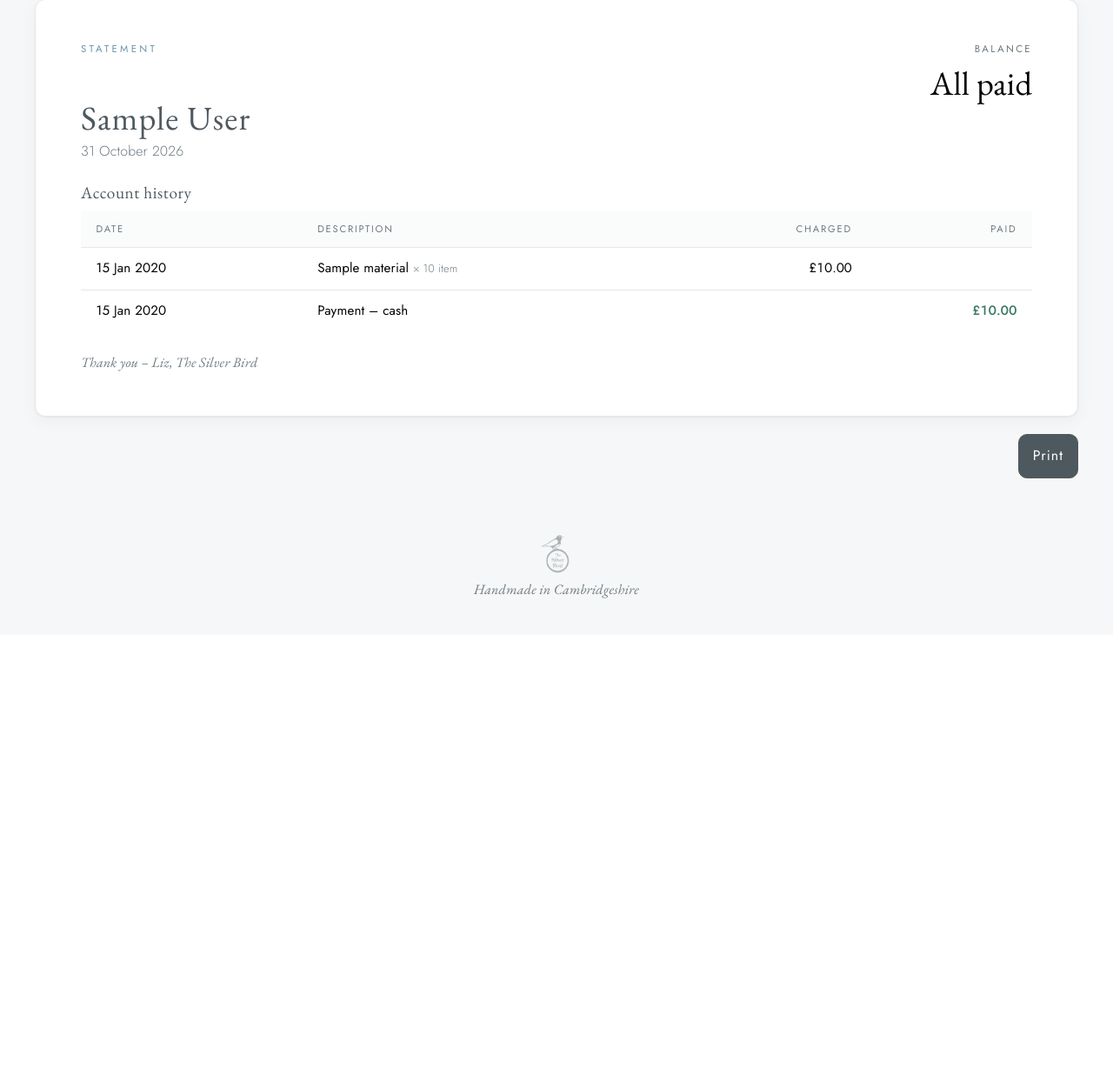
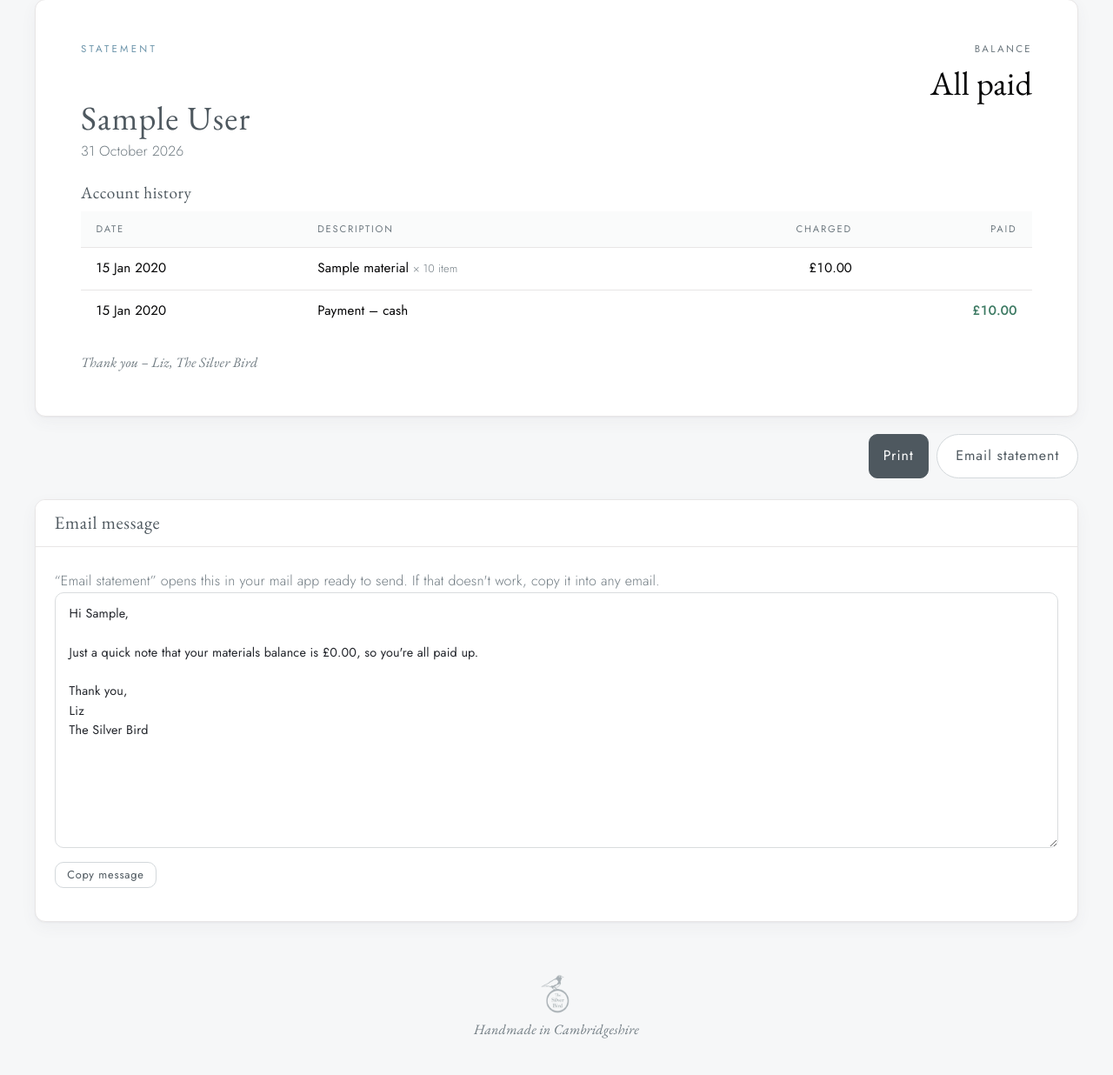
Before and after one commit to shug1062/liz_materials, a Django app: page /students/1/statement/ in a window 1280 px wide. Shown: the part 240-1476 px from the top of the page at 87% size. Before the commit the page ends 928 px from the top, so only its background shows below. Run offline with Django 5.2, Linux system fonts and the light colour scheme; tables that the repository leaves empty hold one stand-in row (values such as "Sample post"); parts of the project's set-up code (start-up, migrations or seed data) failed here and were passed over.

Commit message:
Enhance student balance statements: update email body and add conditional email links

```diff
--- a/django_app/tracker/statements.py
+++ b/django_app/tracker/statements.py
@@ -29,17 +29,19 @@ class Statement:
         return f"Your materials balance with {settings.STUDIO_NAME}"
 
     def email_body(self) -> str:
-        lines = [
-            f"Hi {self.first_name},",
-            "",
-            f"Just a quick note that your balance for materials is £{self.owed:,.2f}.",
-        ]
-        if self.items:
-            lines += ["", "This covers:"]
-            lines += [f"- {describe(item)}" for item in self.items]
+        lines = [f"Hi {self.first_name},", ""]
+        if self.owed:
+            lines.append(f"Just a quick note that your balance for materials is £{self.owed:,.2f}.")
+            if self.items:
+                lines += ["", "This covers:"]
+                lines += [f"- {describe(item)}" for item in self.items]
+            lines += ["", "You can pay by cash at your next class."]
+        elif self.credit:
+            lines.append(f"Just a quick note that you're £{self.credit:,.2f} in credit for materials, "
+                         "so there's nothing to pay.")
+        else:
+            lines.append("Just a quick note that your materials balance is £0.00, so you're all paid up.")
         lines += [
-            "",
-            "You can pay by cash or card at your next class.",
             "",
             "Thank you,",
             settings.STUDIO_SIGNOFF,
--- a/django_app/tracker/static/tracker/theme.css
+++ b/django_app/tracker/static/tracker/theme.css
@@ -144,8 +144,8 @@ tr.inactive td.name { text-decoration: line-through; }
 .sub-text { display: block; font-size: .8rem; font-weight: 300; color: var(--muted); }
 .unit { font-size: .8rem; font-weight: 300; color: var(--muted); }
 .students-table { table-layout: fixed; }
-.students-table th:nth-child(1) { width: 32%; }
-.students-table th:nth-child(2), .students-table th:nth-child(3), .students-table th:nth-child(4) { width: 15%; }
+.students-table th:nth-child(1) { width: 25%; }
+.students-table th:nth-child(2), .students-table th:nth-child(3), .students-table th:nth-child(4) { width: 13%; }
 .materials-table { table-layout: fixed; min-width: 860px; }
 .materials-table th:nth-child(1) { width: 30%; }
 .materials-table th:nth-child(2) { width: 13%; }
@@ -201,6 +201,7 @@ tr.inactive td.name { text-decoration: line-through; }
 button, [role=button], input[type=submit] { font-family: var(--sans); font-weight: 400; letter-spacing: .06em; border-radius: 999px; padding-left: 1.3rem; padding-right: 1.3rem; }
 .btn-row { display: flex; gap: .6rem; flex-wrap: wrap; align-items: center; }
 .btn-row > *, .actions > * { margin: 0; }
+.actions > * { white-space: nowrap; }
 .actions { display: flex; gap: .4rem; justify-content: flex-end; }
 button.small, a.small[role=button] { padding: .28rem .85rem; font-size: .8rem; }
 .ghost { background: var(--paper) !important; border: 1px solid #d3d8db !important; color: var(--slate) !important; }
--- a/django_app/tracker/templates/tracker/balances.html
+++ b/django_app/tracker/templates/tracker/balances.html
@@ -21,7 +21,7 @@
         <td class="covers-cell">{% for item in st.items|slice:":3" %}{{ item.label }}{% if not forloop.last %}; {% endif %}{% endfor %}{% if st.items|length > 3 %} <span class="unit">+{{ st.items|length|add:"-3" }} more</span>{% endif %}</td>
         <td>
           <div class="actions">
-            {% if st.mailto %}<a class="small" role="button" href="{{ st.mailto }}">Email</a>
+            {% if st.student.email %}<a class="small" role="button" href="{{ st.mailto }}">Email</a>
             {% else %}<a class="small ghost" role="button" href="{% url 'tracker:student_edit' st.student.pk %}">Add email</a>{% endif %}
             <a class="small ghost" role="button" href="{% url 'tracker:student_statement' st.student.pk %}">Statement</a>
           </div>
--- a/django_app/tracker/templates/tracker/class_detail.html
+++ b/django_app/tracker/templates/tracker/class_detail.html
@@ -29,6 +29,8 @@
           <td><a href="{{ s.get_absolute_url }}"><strong>{{ s.name }}</strong></a>{% if s.email %}<span class="sub-text">{{ s.email }}</span>{% endif %}</td>
           <td class="num">{% include "tracker/partials/balance_text.html" with b=s.balance %}
             {% for name, amount in s.carried %}<span class="sub-text">incl. {{ amount|gbp }} from {{ name }}</span>{% endfor %}</td>
+          <td>{% if s.statement.mailto %}<a class="small ghost" role="button" href="{{ s.statement.mailto }}">Email statement</a>
+            {% else %}<button class="small ghost" disabled title="No email address">Email statement</button>{% endif %}</td>
         </tr>
       {% empty %}
         <tr><td class="empty">Nobody yet – add students from the list.</td></tr>
--- a/django_app/tracker/templates/tracker/statement.html
+++ b/django_app/tracker/templates/tracker/statement.html
@@ -54,17 +54,16 @@
 
 <div class="btn-row no-print statement-actions">
   <button type="button" onclick="window.print()">Print</button>
-  {% if statement.owed and statement.mailto %}<a role="button" class="ghost" href="{{ statement.mailto }}">Email balance</a>{% endif %}
+  {% if statement.mailto %}<a role="button" class="ghost" href="{{ statement.mailto }}">Email statement</a>
+  {% else %}<button class="ghost" disabled title="No email address">Email statement</button>{% endif %}
 </div>
 
-{% if statement.owed %}
 <section class="panel no-print">
   <header><h3>Email message</h3>{% if not student.email %}<a href="{% url 'tracker:student_edit' student.pk %}">Add an email address</a>{% endif %}</header>
   <div class="body">
-    <p class="lede">“Email balance” opens this in your mail app ready to send. If that doesn't work, copy it into any email.</p>
+    <p class="lede">“Email statement” opens this in your mail app ready to send. If that doesn't work, copy it into any email.</p>
     <textarea readonly rows="12" id="email-text" onclick="this.select()">{{ statement.email_body }}</textarea>
     <button type="button" class="small ghost" onclick="const t=document.getElementById('email-text');t.select();document.execCommand('copy');this.textContent='Copied ✓'">Copy message</button>
   </div>
 </section>
-{% endif %}
 {% endblock %}
--- a/django_app/tracker/templates/tracker/student_detail.html
+++ b/django_app/tracker/templates/tracker/student_detail.html
@@ -20,7 +20,8 @@
     <a role="button" class="ghost" href="{% url 'tracker:payment_new' %}?student={{ student.pk }}&next={{ request.path|urlencode }}">Record payment</a>
     <a role="button" class="ghost" href="{% url 'tracker:sale_new' %}?student={{ student.pk }}&next={{ request.path|urlencode }}">Record a sale</a>
     <a role="button" class="ghost" href="{% url 'tracker:student_statement' student.pk %}">Statement</a>
-    {% if statement.owed and statement.mailto %}<a role="button" class="ghost" href="{{ statement.mailto }}">Email balance</a>{% endif %}
+    {% if statement.mailto %}<a role="button" class="ghost" href="{{ statement.mailto }}">Email statement</a>
+    {% else %}<button class="ghost" disabled title="No email address">Email statement</button>{% endif %}
   </div>
 </div>
 
--- a/django_app/tracker/templates/tracker/student_list.html
+++ b/django_app/tracker/templates/tracker/student_list.html
@@ -40,6 +40,8 @@
           <div class="actions">
             <a class="small" role="button" href="{% url 'tracker:purchase_new' %}?student={{ s.pk }}&class_name={{ s.class_name|urlencode }}&next={{ s.back_url|urlencode }}">Purchase</a>
             <a class="small ghost" role="button" href="{% url 'tracker:payment_new' %}?student={{ s.pk }}&class_name={{ s.class_name|urlencode }}&next={{ s.back_url|urlencode }}">Payment</a>
+            {% if s.statement.mailto %}<a class="small ghost" role="button" href="{{ s.statement.mailto }}">Email statement</a>
+            {% else %}<button class="small ghost" disabled title="No email address">Email statement</button>{% endif %}
           </div>
         </td>
       </tr>
--- a/django_app/tracker/views.py
+++ b/django_app/tracker/views.py
@@ -136,8 +136,9 @@ def student_list(request):
     if selected:
         students = students.filter(class_name=selected)
     groups = {}
-    for s in students:
+    for s in statements.with_history(students):
         s.back_url = _class_students_url(s.class_name)
+        s.statement = statements.statement_for(s)
         groups.setdefault(s.class_name or NO_CLASS, []).append(s)
     order = StudioClass.ordered_class_names() + [NO_CLASS]
     grouped = []
@@ -1160,7 +1161,8 @@ def _with_carried_debt(students, class_name):
     """Attach .carried: what each student still owes from other classes or earlier terms."""
     students = list(statements.with_history(students))
     for s in students:
-        s.carried = statements.statement_for(s).owed_from_other_classes(class_name)
+        s.statement = statements.statement_for(s)
+        s.carried = s.statement.owed_from_other_classes(class_name)
     return students
 
 
```
Also changed, not shown: django_app/tracker/tests.py (+17 -3 lines).
